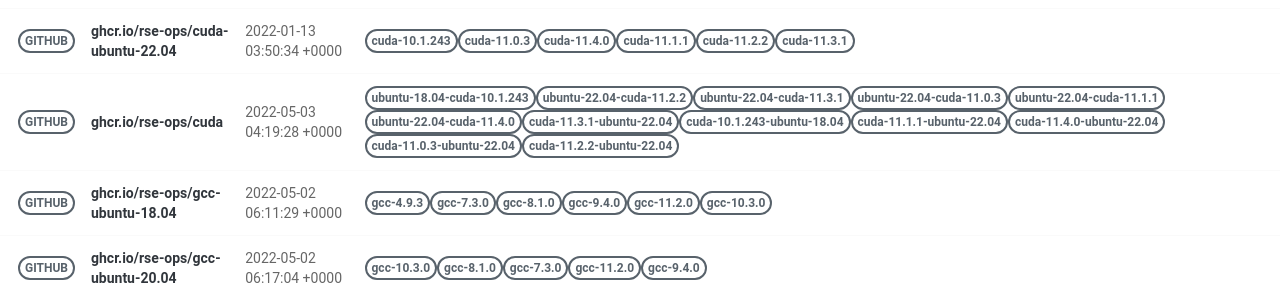
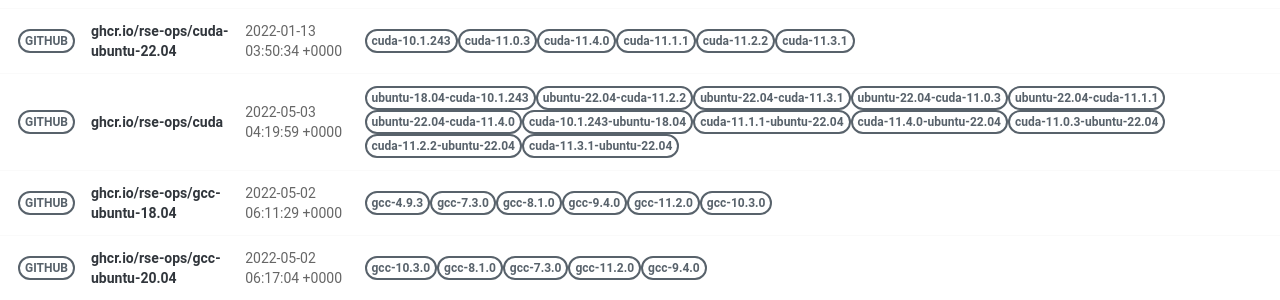
Before and after one commit to rse-ops/docker-images, a Jekyll site: the page built from pages/index.md, in a window 1280 px wide. Shown: the part 421-721 px from the top of the page. Built offline with Jekyll 4.4.1, drawn with Linux system fonts in a browser that asks for light colours; nearby versions of some CDN libraries.

Commit message:
Automated push to update library 2022-05-03

```diff
--- a/_library/ghcr.io-rse-ops-cuda.md
+++ b/_library/ghcr.io-rse-ops-cuda.md
@@ -1,7 +1,7 @@
 ---
 layout: container
 name: ghcr.io/rse-ops/cuda
-updated_at: 2022-05-03 04:19:28.876679
+updated_at: 2022-05-03 04:19:59.629543
 
 
 container_url: https://github.com/orgs/rse-ops/packages/container/package/cuda
```
Also changed, not shown: other parts of _library/ghcr.io-rse-ops-cuda.md (+3 -3 lines).
